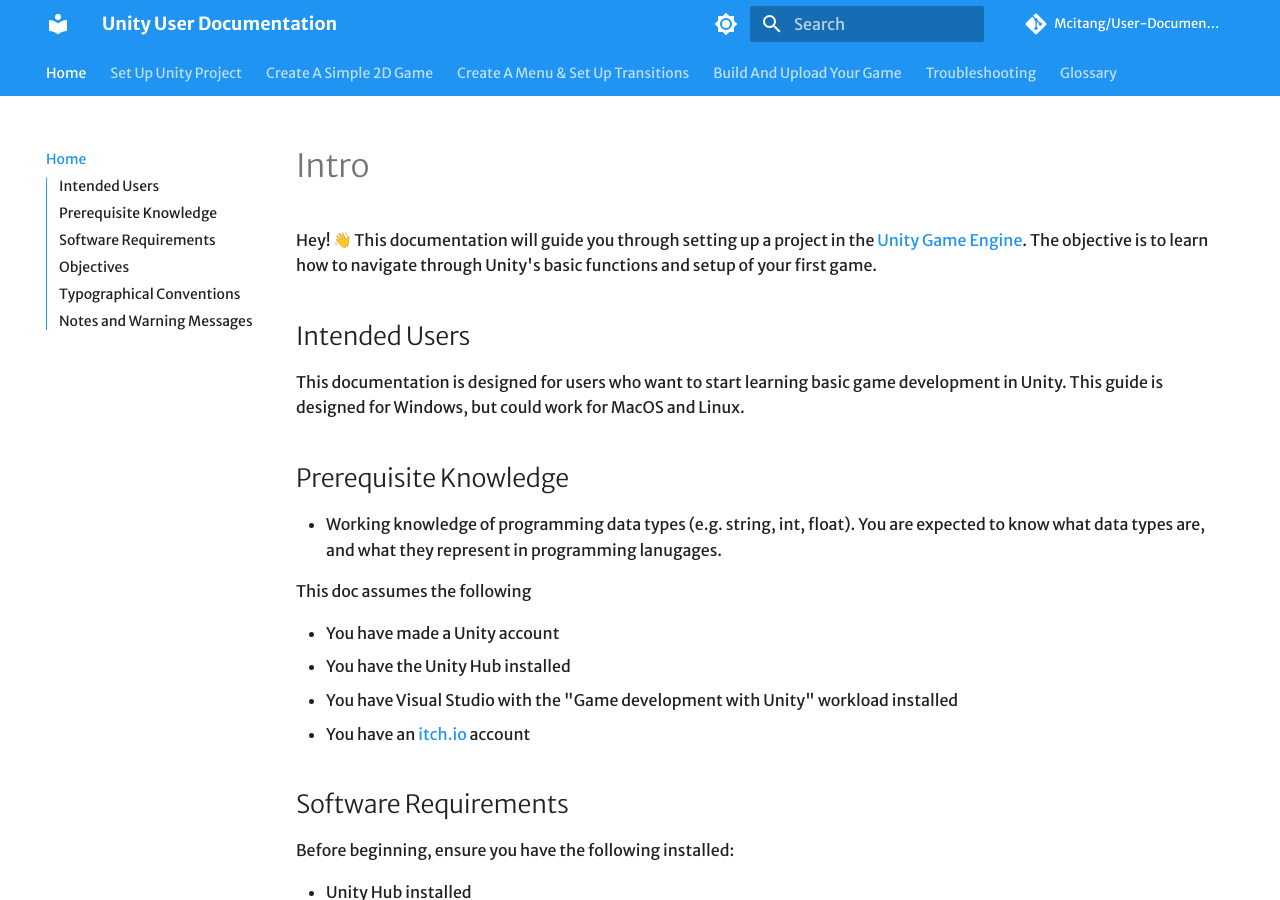
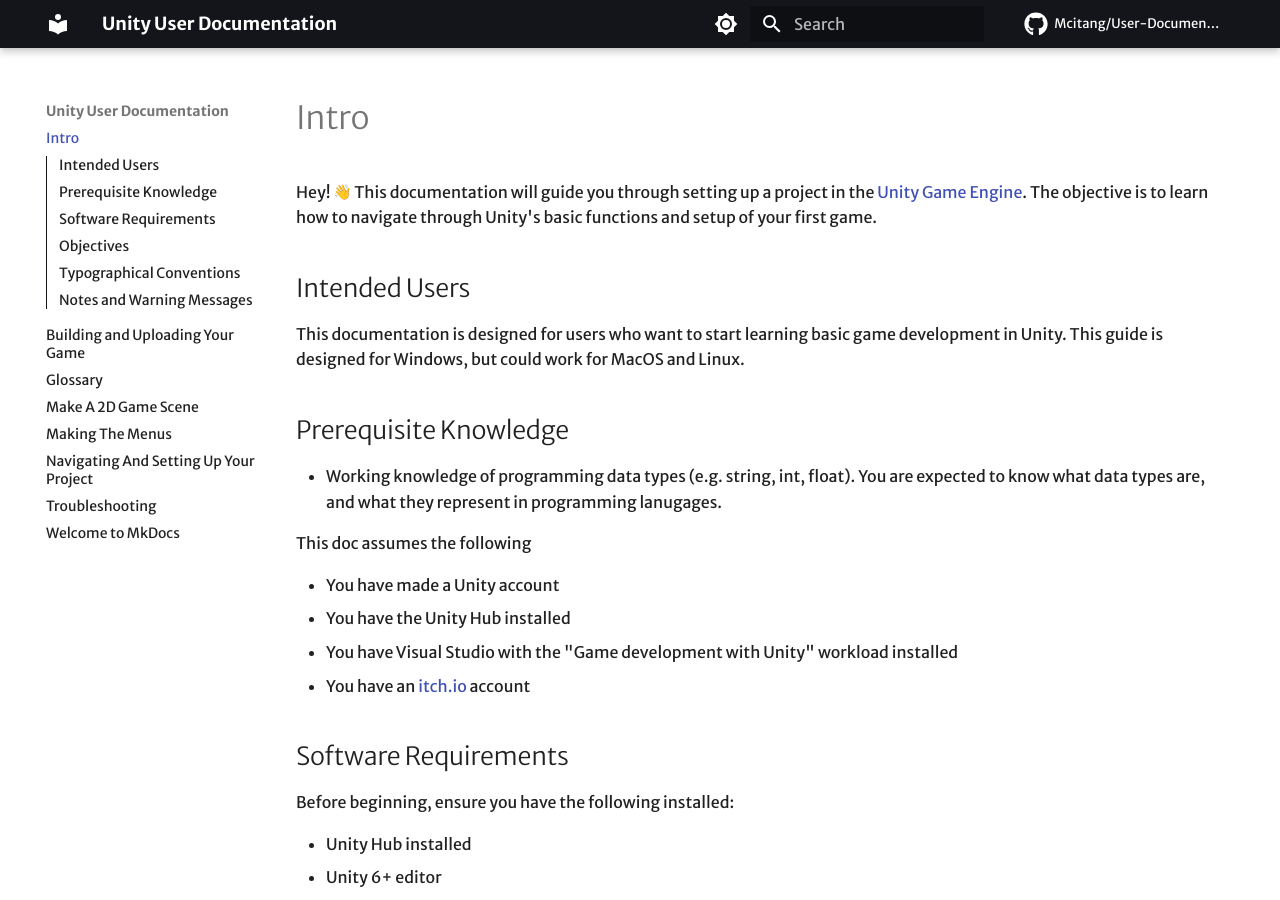
Before and after one commit to Mcitang/User-Documentation, an MkDocs documentation site: the page built from docs/index.md, in a window 1280 px wide and 900 px high. Built offline with MkDocs 1.6.1 and Material for MkDocs 9.7.7, drawn with Linux system fonts in a browser that asks for light colours; emoji names are drawn with the system emoji font; some web fonts are replaced; comment, search, counter and statistics services are not loaded.

Commit message:
Change color scheme

```diff
--- a/mkdocs.yml
+++ b/mkdocs.yml
@@ -1,12 +1,12 @@
 site_name: Unity User Documentation
-nav:
- - Home: "index.md"
- - Set Up Unity Project: "setup-project.md"
- - Create A Simple 2D Game: "make-game.md"
- - Create A Menu & Set Up Transitions: "make-menus.md"
- - Build And Upload Your Game: "build-game.md"
- - Troubleshooting: "troubleshooting.md"
- - Glossary: "glossary.md"
+# nav:
+#  - Home: "index.md"
+#  - Set Up Unity Project: "setup-project.md"
+#  - Create A Simple 2D Game: "make-game.md"
+#  - Create A Menu & Set Up Transitions: "make-menus.md"
+#  - Build And Upload Your Game: "build-game.md"
+#  - Troubleshooting: "troubleshooting.md"
+#  - Glossary: "glossary.md"
 
 repo_url: https://github.com/Mcitang/User-Documentation
 repo_name: Mcitang/User-Documentation
@@ -15,16 +15,17 @@
   name: material
 
   features:
-    - navigation.tabs
-    - navigation.sections
+    # Groups pages under headers in the sidebar
+    # - navigation.sections
+
+    # Adds a back to top button
     - navigation.top
+
+    # Integrates floating right table of contents to the headers floating left
     - toc.integrate
 
   icon:
-    repo: fontawesome/brands/git-alt
-
-  static_templates:
-    - 404.html
+    repo: fontawesome/brands/github
 
   font:
     text: Merriweather Sans
@@ -33,8 +34,8 @@
     # Light mode
     - media: "(prefers-color-scheme: light)"
       scheme: default
-      primary: blue
-      accent: purple
+      primary: black
+      accent: deep purple
       toggle:
         icon: material/brightness-7
         name: Dark mode
@@ -42,15 +43,11 @@
     # Dark mode
     - media: "(prefers-color-scheme: dark)"
       scheme: slate
-      primary: red
-      accent: red
+      primary: blue grey
+      accent: light blue
       toggle:
         icon: material/brightness-4
         name: Light mode
-
-  # Necessary for search to work properly
-  include_search_page: false
-  search_index_only: true
 
 markdown_extensions:
   - pymdownx.emoji:
```
